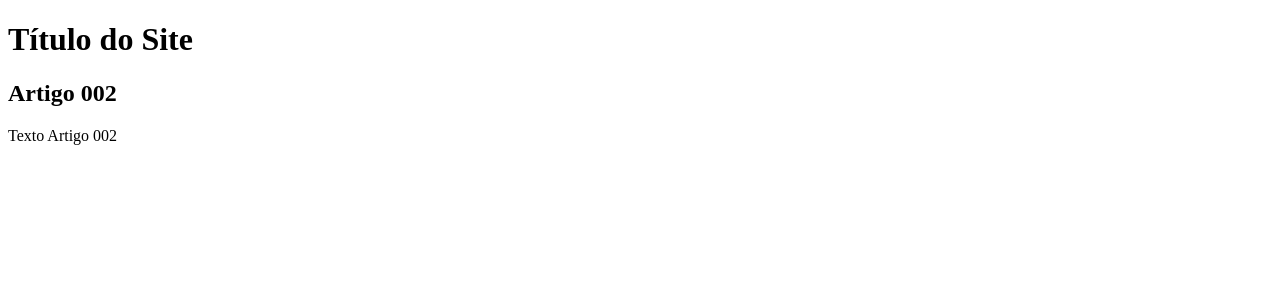
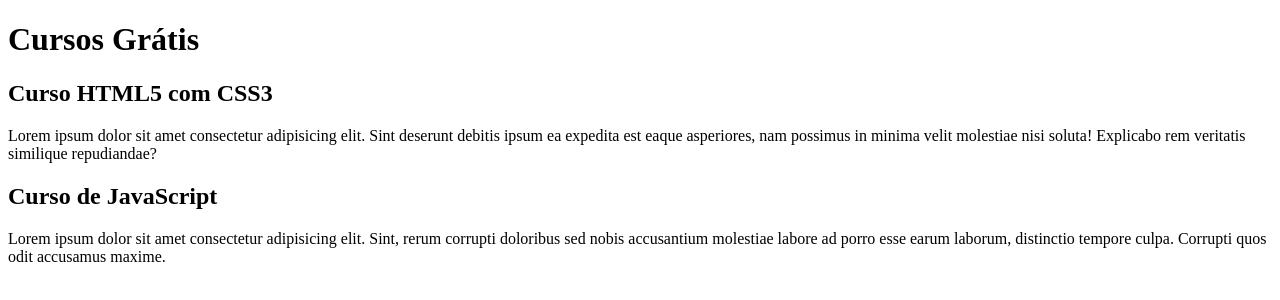
Before and after one commit to MuMurilo/projeto-site, a plain HTML site: page index.html in a window 1280 px wide. Drawn offline with Linux system fonts and the light colour scheme.

Commit message:
Comecei a escrever o conteúdo

```diff
--- a/index.html
+++ b/index.html
@@ -9,13 +9,17 @@
 <body>
     <main>
         <header>
-            <h1>Título do Site</h1>
+            <h1>Cursos Grátis</h1>
         </header>
             <article>
                 <h2>
-                    Artigo 002
+                    Curso HTML5 com CSS3
                 </h2>
-                <p>Texto Artigo 002</p>
+                <p>Lorem ipsum dolor sit amet consectetur adipisicing elit. Sint deserunt debitis ipsum ea expedita est eaque asperiores, nam possimus in minima velit molestiae nisi soluta! Explicabo rem veritatis similique repudiandae?</p>
+            </article>
+            <article>
+                <h2>Curso de JavaScript</h2>
+                <p>Lorem ipsum dolor sit amet consectetur adipisicing elit. Sint, rerum corrupti doloribus sed nobis accusantium molestiae labore ad porro esse earum laborum, distinctio tempore culpa. Corrupti quos odit accusamus maxime.</p>
             </article>
     </main>
 </body>
```
